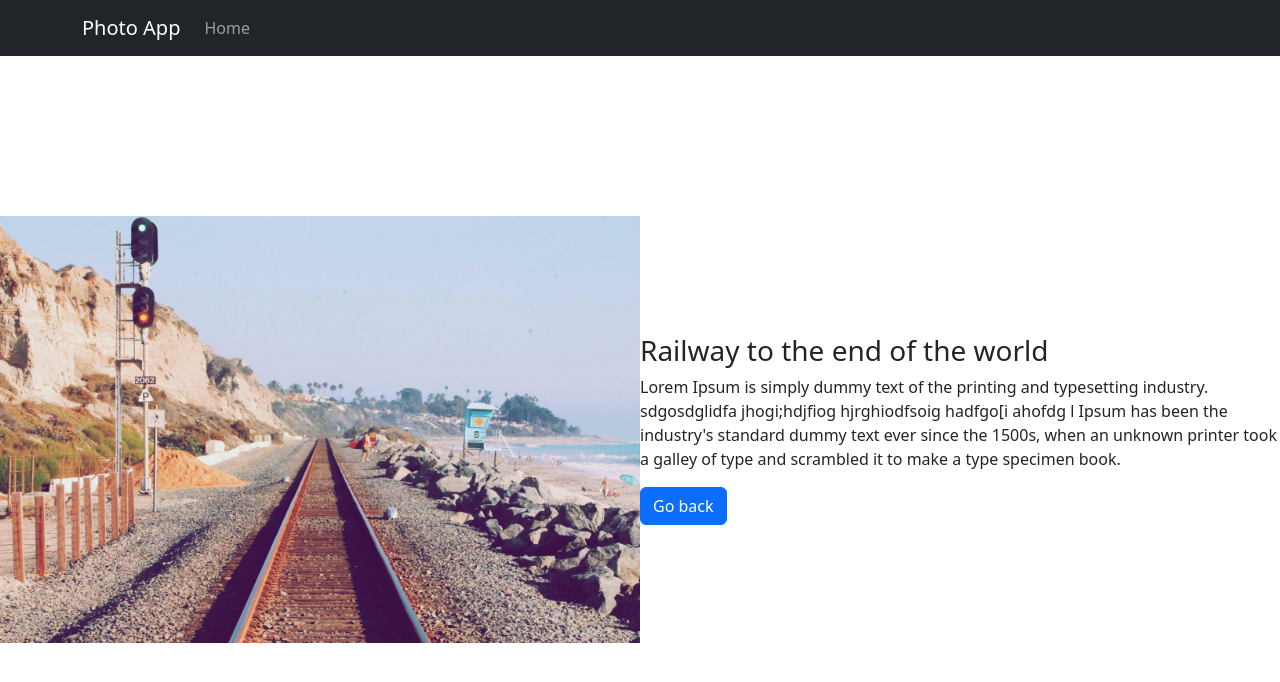
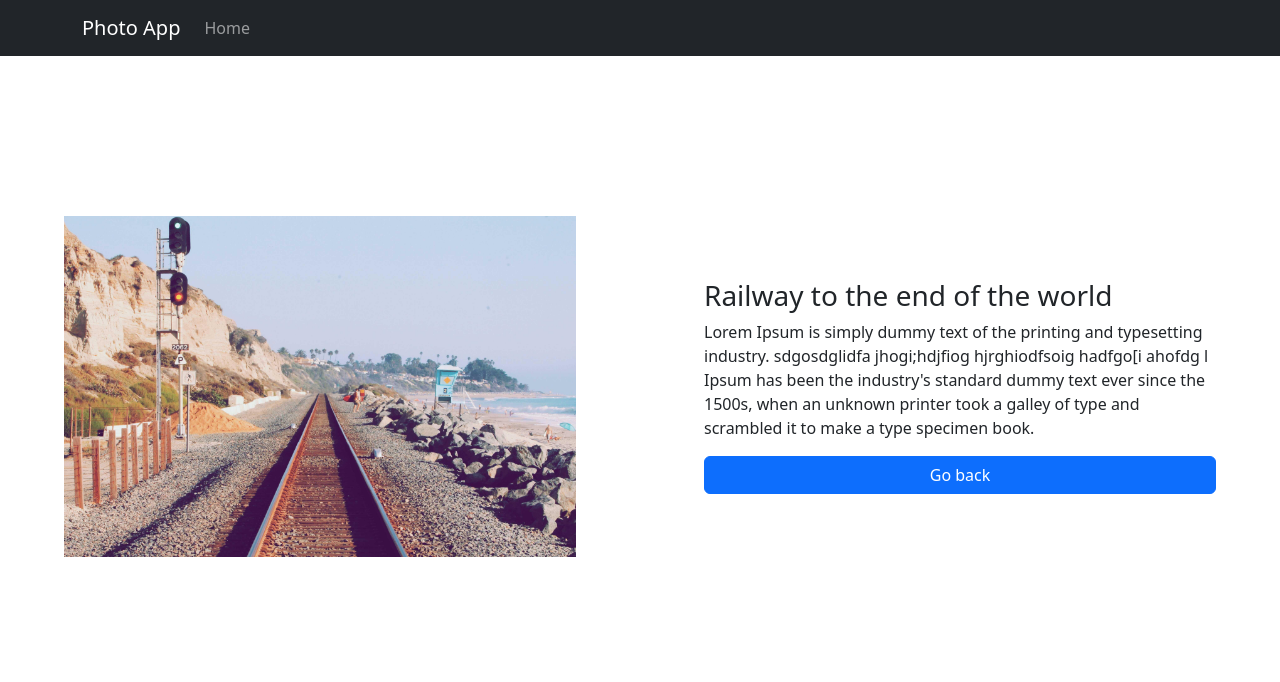
Before and after one commit to Mesi14/react-photo-app, a React (Create React App) app: page /details/18 in a window 1280 px wide. Shown: the top 682 px of the page. Built offline with nearby package versions, Linux system fonts and the light colour scheme; data requests are answered from the project's data file.

Commit message:
:lipstick: add style to details page

```diff
--- a/src/components/App.js
+++ b/src/components/App.js
@@ -8,7 +8,7 @@ function App() {
   return (
     <div className="App">
       <Navbar bg="dark" data-bs-theme="dark">
-        <Container>
+        <Container className="main-container">
           <Navbar.Brand href="#home">Photo App</Navbar.Brand>
           <Nav className="me-auto">
             <Nav.Link href="/">Home</Nav.Link>
--- a/src/components/Details.js
+++ b/src/components/Details.js
@@ -27,7 +27,7 @@ function Details() {
   return (
     <div className="details-descript">
       <img alt={photo.title} src={`/${photo.srcImage}`} />
-      <div>
+      <div className="text-details">
         <h3>{photo.title}</h3>
         <p>{photo.desc}</p>
         <Button variant="primary">
--- a/src/styles/App.css
+++ b/src/styles/App.css
@@ -12,3 +12,7 @@
   font-size: calc(10px + 2vmin);
   color: white;
 }
+
+.main-container {
+  width: 100%;
+}
--- a/src/styles/Details.css
+++ b/src/styles/Details.css
@@ -1,5 +1,5 @@
 .details-descript {
-  margin-top: 10rem;;
+  margin: 10rem auto;
   width: 100%;
   display: flex;
   align-items: center;
@@ -7,5 +7,13 @@
 }
 
 .details-descript > img {
-  width: 50%;
+  width: 40%;
 }
+
+.text-details {
+  width: 40%
+}
+
+.btn-primary {
+  width: 100%;
+}
```
